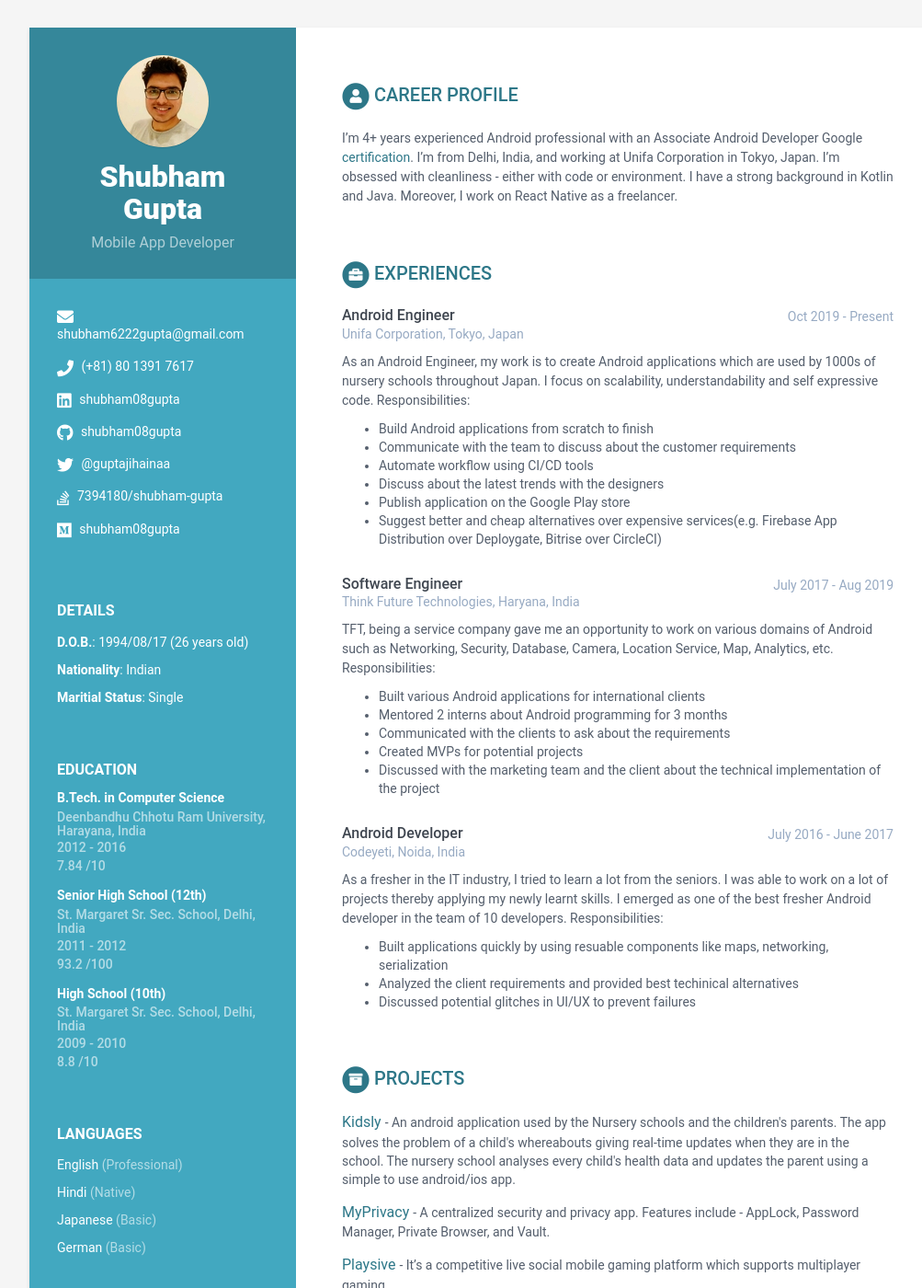
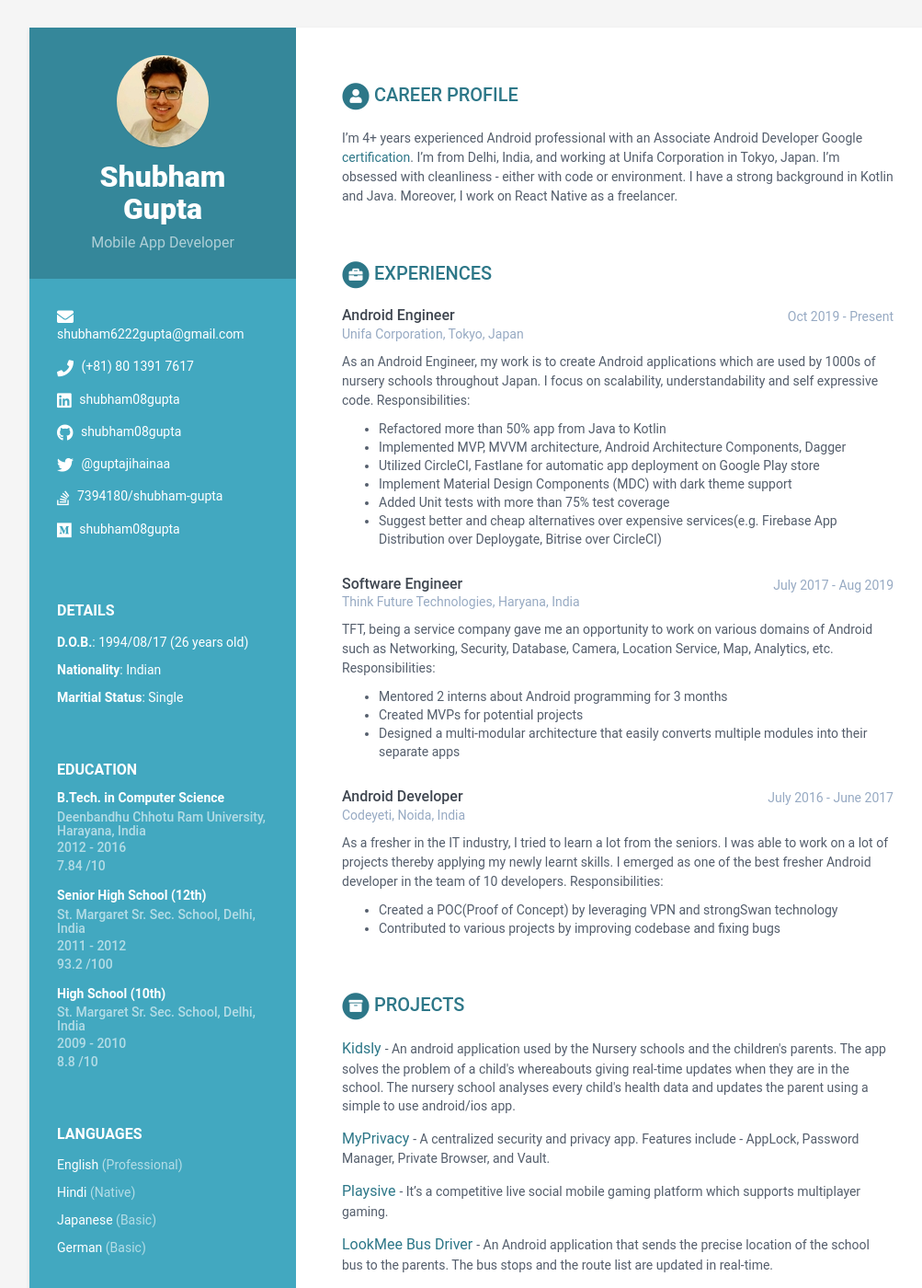
Before and after one commit to shubham08gupta/shubham08gupta.github.io, a Jekyll site: the page built from index.html, in a window 1280 px wide and 1400 px high. Shown: the whole window at 92% size, without its empty margins (108-1111 px from the left). Built offline with Jekyll 4.4.1, drawn with Linux system fonts in a browser that asks for light colours.

Commit message:
update responsibilities in experience section

```diff
--- a/_data/data.yml
+++ b/_data/data.yml
@@ -102,11 +102,11 @@
         which are used by 1000s of nursery schools throughout Japan.
         I focus on scalability, understandability and self expressive code.
         Responsibilities:
-          - Build Android applications from scratch to finish
-          - Communicate with the team to discuss about the customer requirements
-          - Automate workflow using CI/CD tools
-          - Discuss about the latest trends with the designers
-          - Publish application on the Google Play store
+          - Refactored more than 50% app from Java to Kotlin
+          - Implemented MVP, MVVM architecture, Android Architecture Components, Dagger
+          - Utilized CircleCI, Fastlane for automatic app deployment on Google Play store
+          - Implement Material Design Components (MDC) with dark theme support
+          - Added Unit tests with more than 75% test coverage
           - Suggest better and cheap alternatives over expensive services(e.g. Firebase App Distribution over Deploygate, Bitrise over CircleCI)
     - role: Software Engineer
       time: July 2017 - Aug 2019
@@ -116,11 +116,9 @@
         domains of Android such as Networking, Security, Database, Camera,
         Location Service, Map, Analytics, etc.
         Responsibilities:
-          - Built various Android applications for international clients
           - Mentored 2 interns about Android programming for 3 months
-          - Communicated with the clients to ask about the requirements
           - Created MVPs for potential projects
-          - Discussed with the marketing team and the client about the technical implementation of the project
+          - Designed a multi-modular architecture that easily converts multiple modules into their separate apps
     - role: Android Developer
       time: July 2016 - June 2017
       company: Codeyeti, Noida, India
@@ -130,9 +128,8 @@
         newly learnt skills. I emerged as one of the best fresher Android developer in
         the team of 10 developers.
         Responsibilities:
-          - Built applications quickly by using resuable components like maps, networking, serialization
-          - Analyzed the client requirements and provided best techinical alternatives
-          - Discussed potential glitches in UI/UX to prevent failures
+          - Created a POC(Proof of Concept) by leveraging VPN and strongSwan technology
+          - Contributed to various projects by improving codebase and fixing bugs
 projects:
     title: Projects
     # intro: >
```
